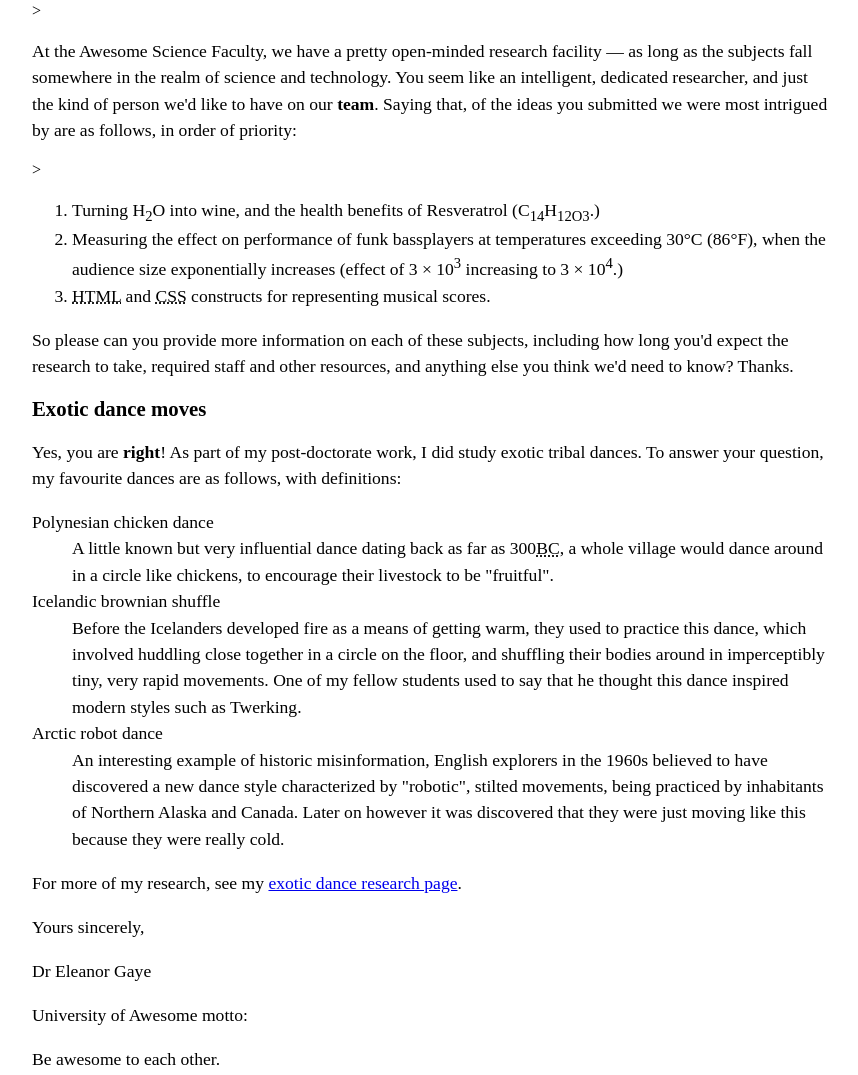
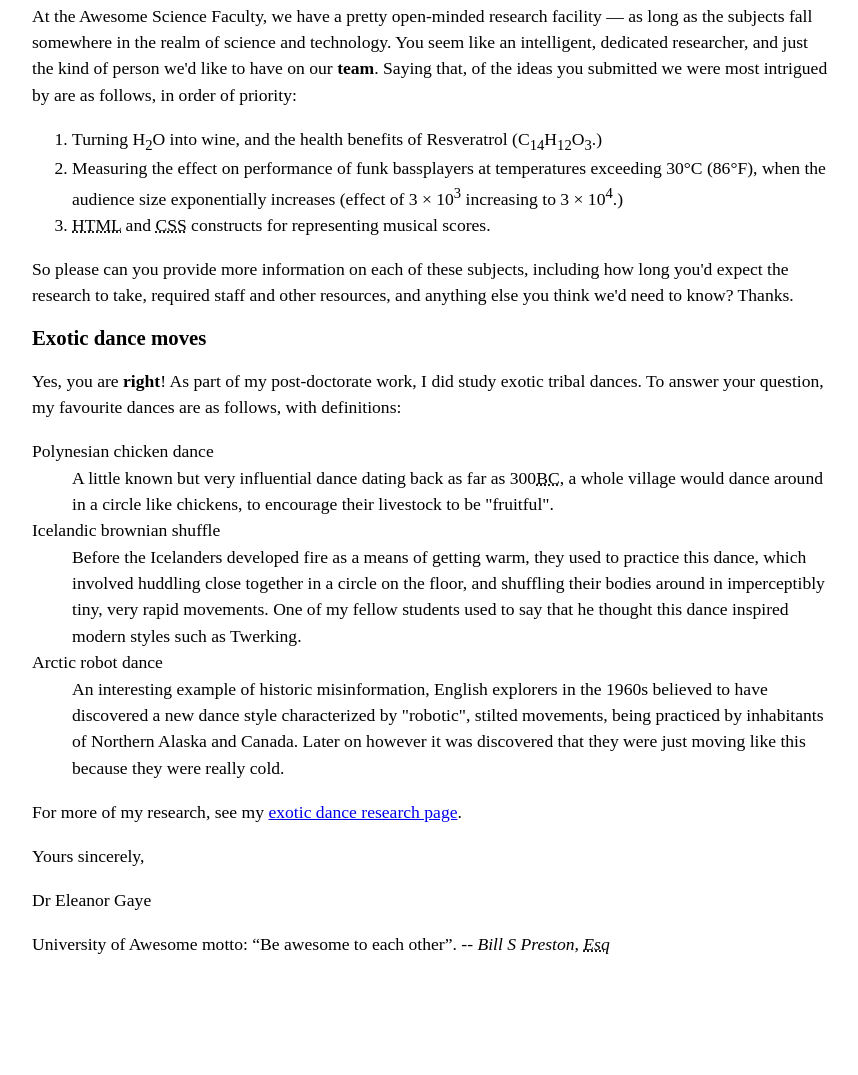
Before and after one commit to floresl1/floresl1.github.io, a plain HTML site: page letter-markup/index.html in a window 1280 px wide. Shown: the part 917-1992 px from the top of the page, without its empty margins (208-1066 px from the left). After the commit the page ends 1892 px from the top, so only its background shows below. Drawn offline with Linux system fonts and the light colour scheme.

Commit message:
edited letter markup
edited index file for the letter-markup subdirectory

```diff
--- a/letter-markup/index.html
+++ b/letter-markup/index.html
@@ -45,9 +45,9 @@
              </p>
             <p><strong>Tel</strong>: 123-456-7890<br></p>
             <p><strong>Email</strong>: no_reply@example.com<br></p>
+
+            <p class="sender-colum"><time datetime="2016-01-20">20 January 2016</time></p>
         </address>
-            <p class="sender-colum"><time datetime="2016-01-20">20 January 2016</time></p>
-
 
         <address>
            <p>
@@ -80,12 +80,12 @@
         <p>You can find more information about <a href="http://example.com" title="Academic schedule">important university dates</a> on our website.</p>
 
 
-        <h2>Subjects of study</h2>>
+        <h2>Subjects of study</h2>
 
         <p>At the Awesome Science Faculty, we have a pretty open-minded research facility — as long as the subjects fall somewhere in the realm of science and technology. You seem like an intelligent, dedicated researcher, and just the kind of person we'd like to have on our <strong>team</strong>. Saying that, of the ideas you submitted we were most intrigued by are as follows, in order of priority:</p>
-   >
+
         <ol>
-            <li>Turning H<sub>2</sub>O into wine, and the health benefits of Resveratrol (C<sub>14</sub>H<sub>12</sub><sub>O</sub><sub>3</sub>.)</li>
+            <li>Turning H<sub>2</sub>O into wine, and the health benefits of Resveratrol (C<sub>14</sub>H<sub>12</sub>O<sub>3</sub>.)</li>
            <li> Measuring the effect on performance of funk bassplayers at temperatures exceeding 30°C (86°F), when the audience size exponentially increases (effect of 3 × 10<sup>3</sup> increasing to 3 × 10<sup>4</sup>.)</li>
             <li><abbr title="Hypertext Markup Language">HTML</abbr> and <abbr title="Cascading Style Sheets">CSS</abbr> constructs for representing musical scores.</li>
         </ol>
@@ -111,6 +111,6 @@
         <p>Yours sincerely,</p>
         <p>Dr Eleanor Gaye</p>
 
-        <p>University of Awesome motto: <p>Be awesome to each other.</p> -- <cite>Bill S Preston, <abbr title="Esquire">Esq</abbr></cite></p>
+        <p>University of Awesome motto: <q>Be awesome to each other</q>. -- <cite>Bill S Preston, <abbr title="Esquire">Esq</abbr></cite></p>
     </body>
 </html>
```
